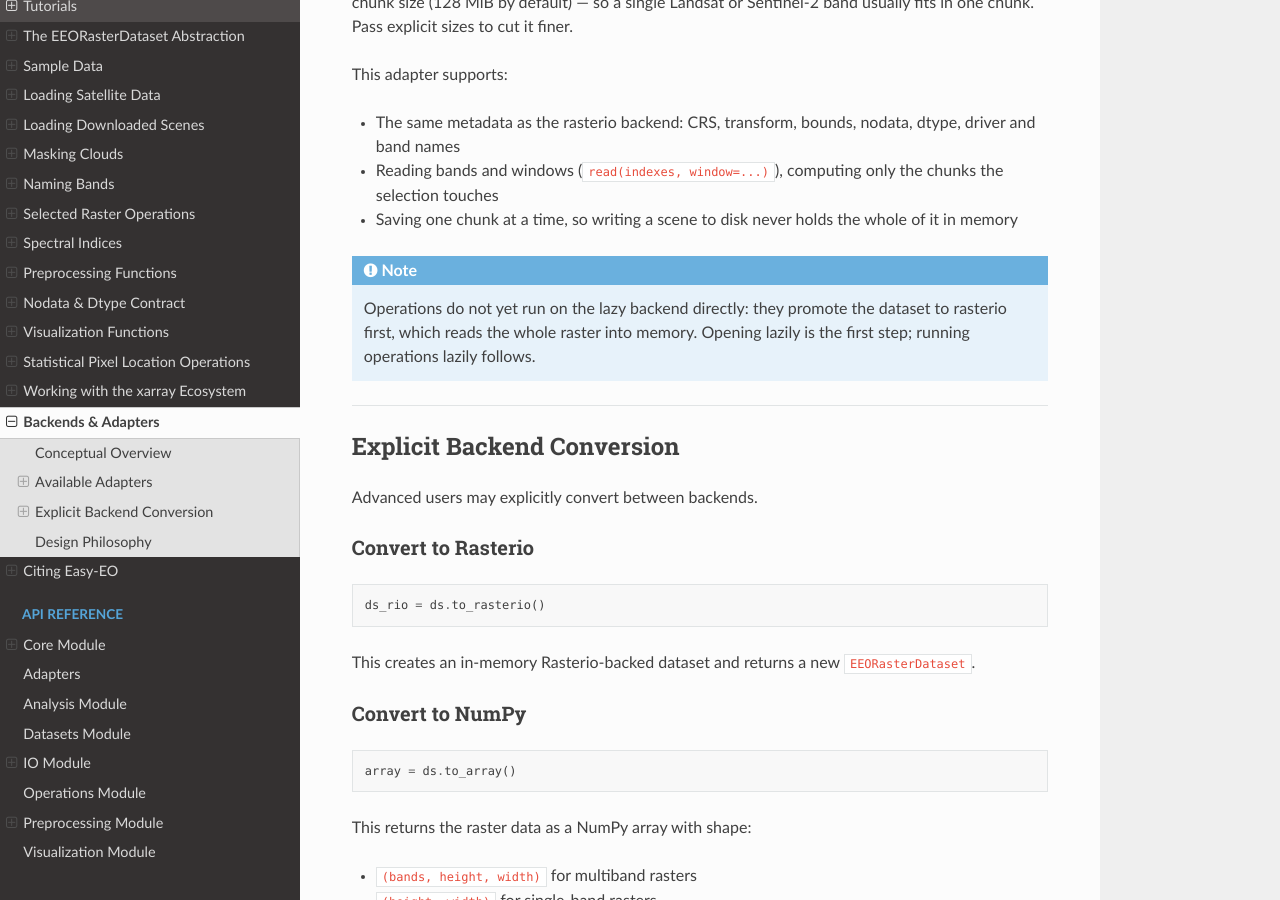
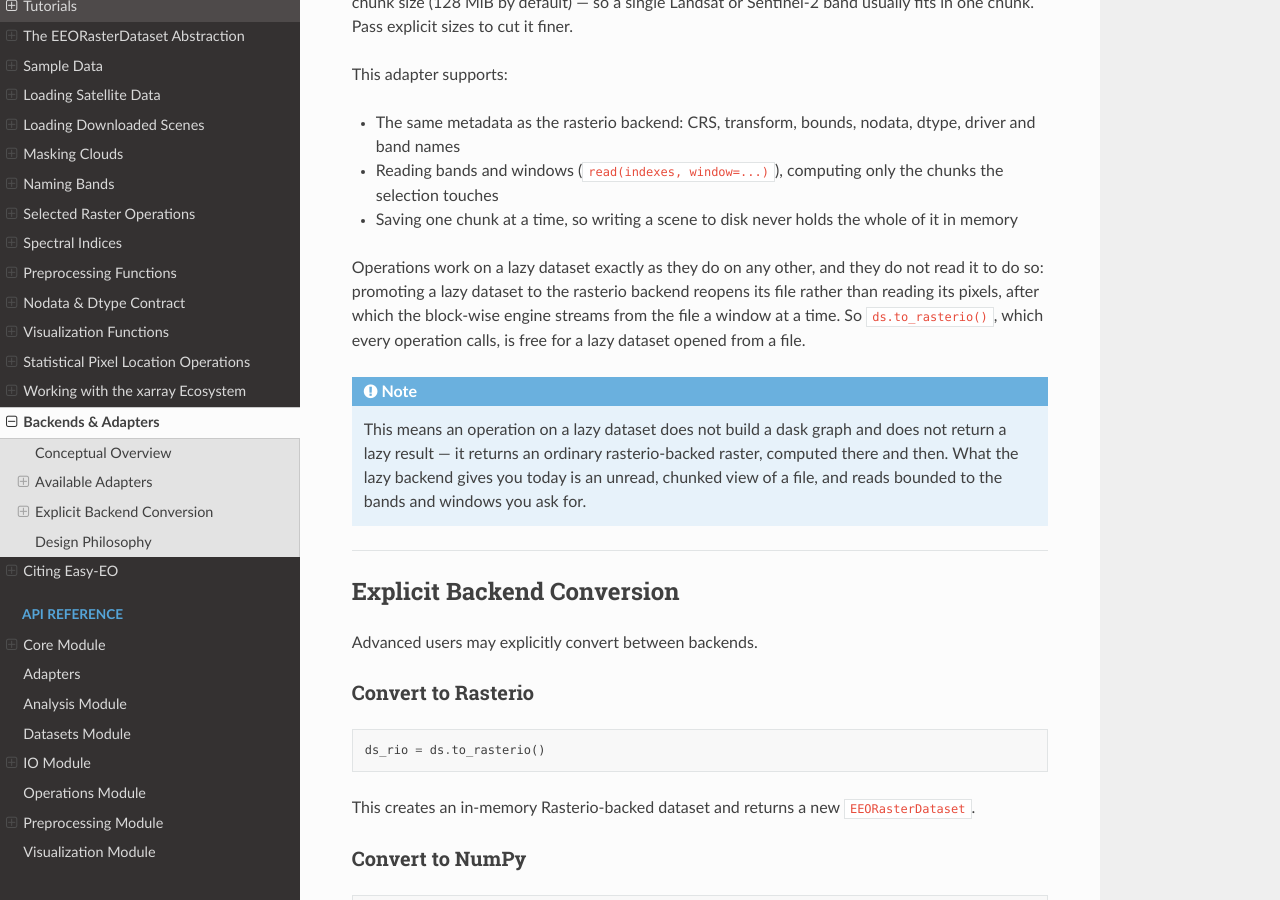
Before and after one commit to Tommy-Burns/easy-eo, a Sphinx documentation site: the page built from docs/source/backends.rst, in a window 1280 px wide and 900 px high, scrolled down 2322 px. Built offline with Sphinx 7.4.7 and the Read the Docs theme 3.1.0, drawn with Linux system fonts in a browser that asks for light colours.

Commit message:
docs: run operations on the lazy backend without reading the raster

```diff
--- a/docs/source/backends.rst
+++ b/docs/source/backends.rst
@@ -117,11 +117,19 @@ This adapter supports:
 - Saving one chunk at a time, so writing a scene to disk never holds the whole
   of it in memory
 
+Operations work on a lazy dataset exactly as they do on any other, and they do
+not read it to do so: promoting a lazy dataset to the rasterio backend reopens
+its file rather than reading its pixels, after which the block-wise engine
+streams from the file a window at a time. So ``ds.to_rasterio()``, which every
+operation calls, is free for a lazy dataset opened from a file.
+
 .. note::
 
-   Operations do not yet run on the lazy backend directly: they promote the
-   dataset to rasterio first, which reads the whole raster into memory. Opening
-   lazily is the first step; running operations lazily follows.
+   This means an operation on a lazy dataset does not build a dask graph and
+   does not return a lazy result — it returns an ordinary rasterio-backed
+   raster, computed there and then. What the lazy backend gives you today is
+   an unread, chunked view of a file, and reads bounded to the bands and
+   windows you ask for.
 
 -----
 
```
